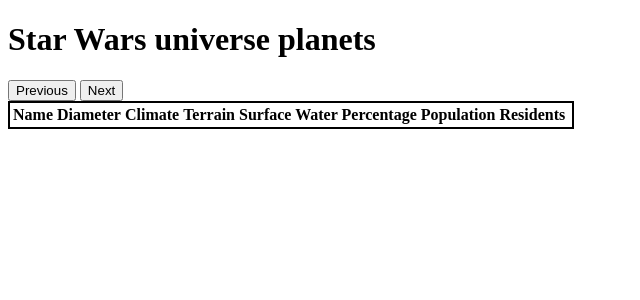
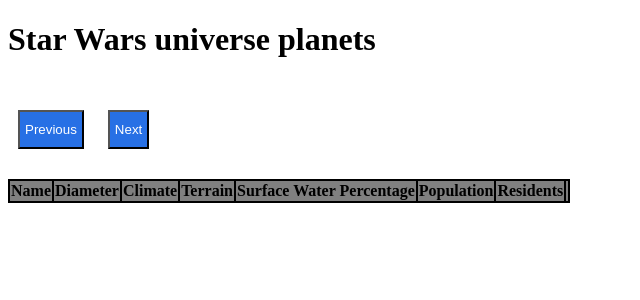
Before and after one commit to akosENagy/si-5-apiwars, a Flask app: page / in a window 1280 px wide. Shown: the top 300 px of the page, without its empty margins (0-640 px from the left). Run offline with Flask 2, Linux system fonts and the light colour scheme; lists and menus that the app fills with data are empty; some libraries are stand-ins or nearby versions.

Commit message:
Added very basic css and its link to index.html

```diff
--- /dev/null
+++ b/static/main.css
@@ -0,0 +1,30 @@
+#next-button, #previous-button {
+    padding: 10px 5px;
+    background-color: #2770e5;
+    color: white;
+    margin: 30px 10px;
+}
+
+#planet-table {
+    border: 2px solid black;
+    border-collapse: collapse;
+}
+
+.table-header {
+    font-weight: bold;
+    background-color: gray;
+    border: 2px solid black;
+}
+
+.table-data {
+    border: 2px solid gray;
+    padding: 10px 5px;
+}
+
+.table-row {
+    border: 2px solid gray;
+}
+
+.main-container {
+    max-width: 1000px;
+}
--- a/templates/index.html
+++ b/templates/index.html
@@ -4,6 +4,7 @@
     <meta charset="UTF-8">
     <meta name="viewport" content="width=device-width, initial-scale=1.0">
     <meta http-equiv="X-UA-Compatible" content="ie=edge">
+    <link rel="stylesheet" type="text/css" href="static/main.css">
     <script type="text/javascript" src="https://cdnjs.cloudflare.com/ajax/libs/jquery/3.2.1/jquery.js"></script>
     <script type="text/javascript" src="static/api.js" defer></script>
     <script type="text/javascript" src="static/dom.js" defer></script>
@@ -16,7 +17,8 @@
         <button id="previous-button">Previous</button>
         <button id="next-button">Next</button>
         <div class="table-container">
-            <table style="border: solid 2px black" id="planet-table">
+            <table id="planet-table">
+                <thead>
                     <th class="table-header">Name</th>
                     <th class="table-header">Diameter</th>
                     <th class="table-header">Climate</th>
@@ -25,6 +27,7 @@
                     <th class="table-header">Population</th>
                     <th class="table-header">Residents</th>
                     <th class="table-header"></th>
+                </thead>
             </table>
         </div>
     </div>
```
Lines whose indentation alone changed are shown as unchanged.
